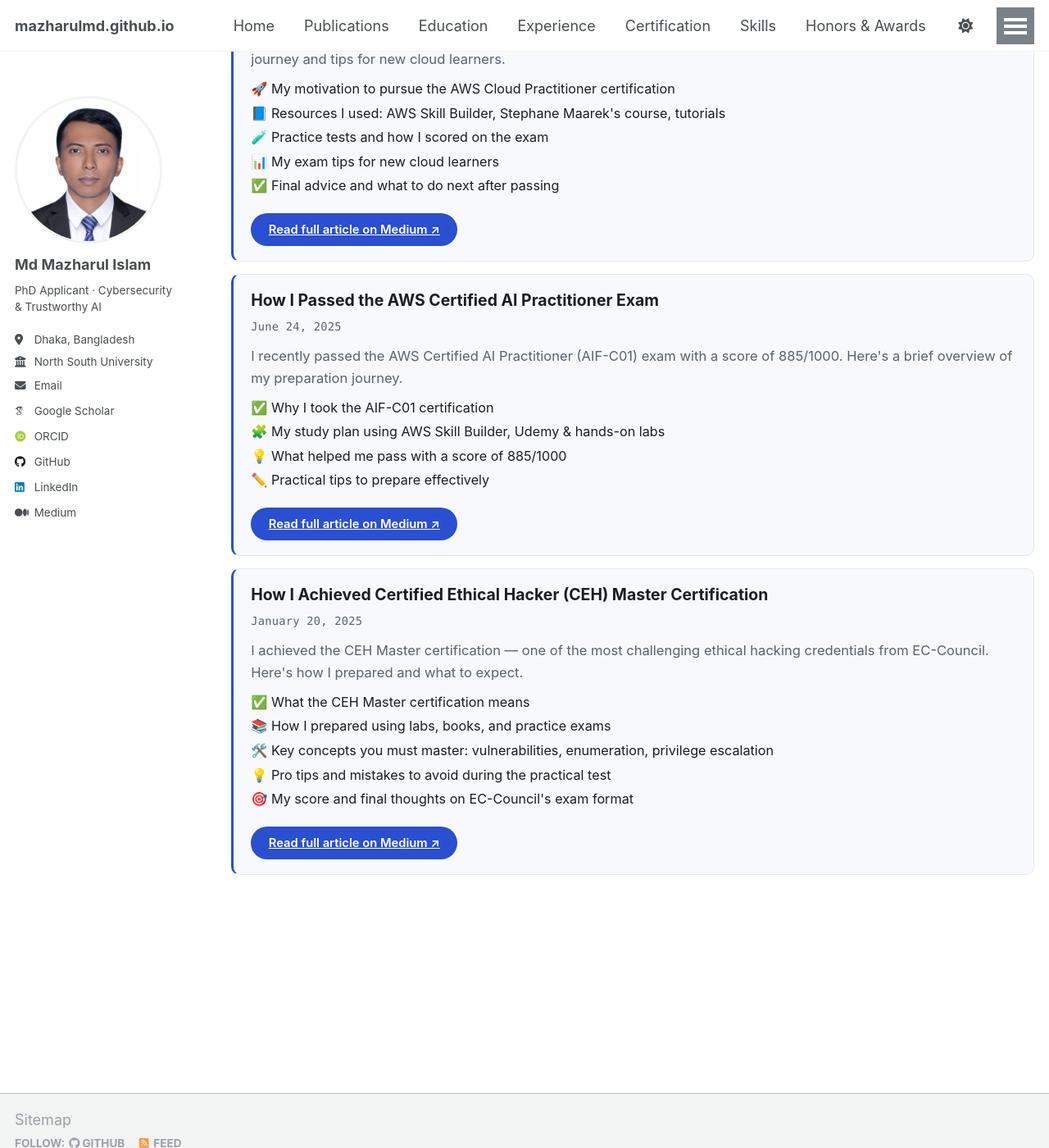
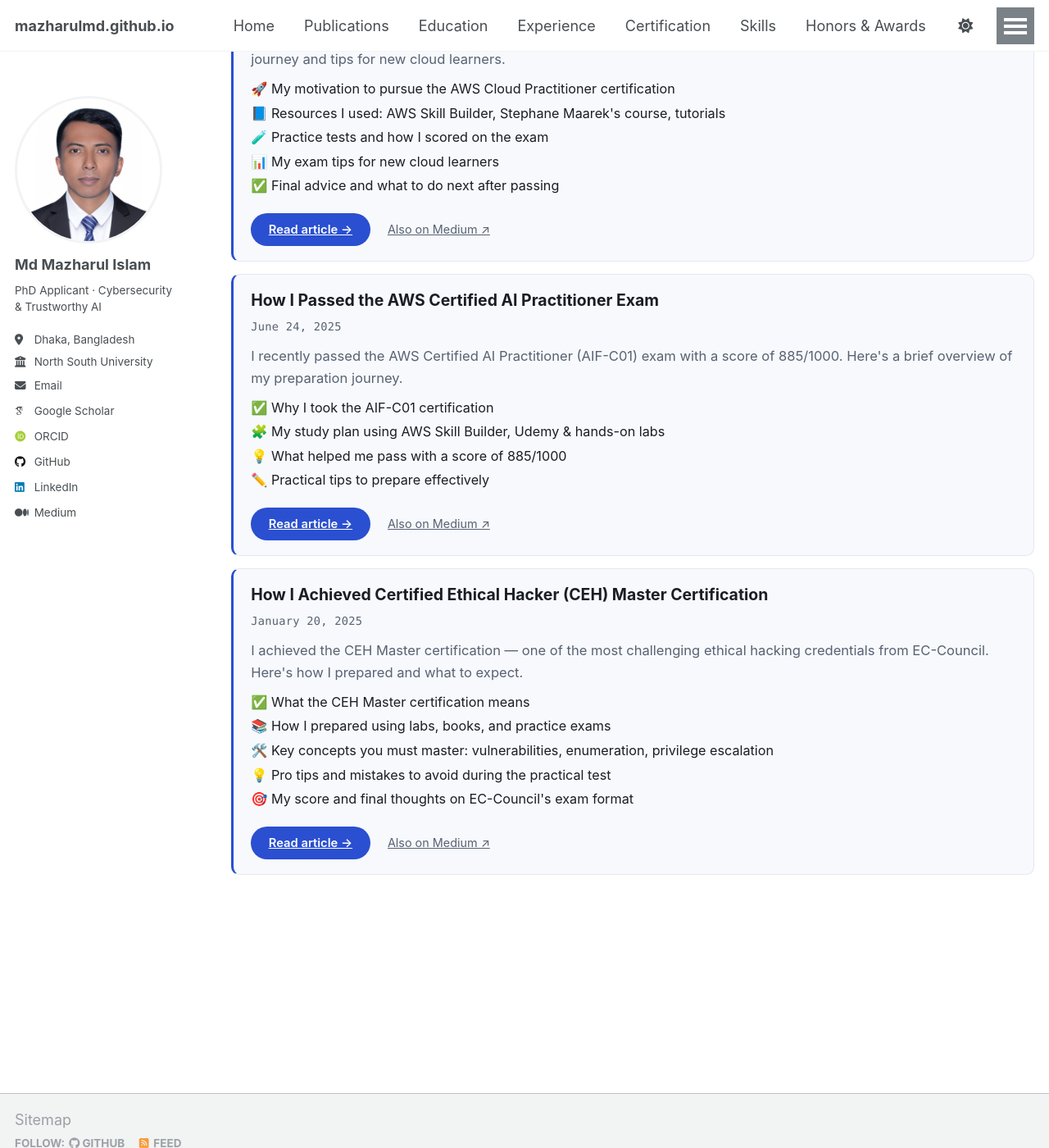
Before and after one commit to mazharulmd/mazharulmd.github.io, a Jekyll site: the page built from _pages/blog.html, in a window 1280 px wide and 1400 px high, scrolled down 328 px. Shown: the whole window at 82% size. Built offline with Jekyll 4.4.1, drawn with Linux system fonts in a browser that asks for light colours; some web fonts are replaced; a script that is not in the unit is left out.

Commit message:
Update blog.html

```diff
--- a/_pages/blog.html
+++ b/_pages/blog.html
@@ -29,6 +29,8 @@ html[data-theme="dark"] .hx{ --hx-accent:#90a4ff; --hx-soft:#1b2233; --hx-card:#
 .hx-blist li{ font-size:.9rem; line-height:1.6; color:var(--hx-ink); margin:.2rem 0; }
 .hx-medium-btn{ display:inline-block; margin-top:.9rem; padding:.5rem 1.2rem; background:#2a4fd0; color:#fff; border-radius:25px; font-weight:600; text-decoration:none; font-size:.82rem; transition:background .18s ease; }
 .hx-medium-btn:hover{ background:#2440b8; color:#fff; }
+.hx-medium-alt{ display:inline-block; margin-top:.9rem; margin-left:.9rem; font-size:.8rem; color:var(--hx-muted); text-decoration:none; }
+.hx-medium-alt:hover{ color:var(--hx-accent); }
 </style>
 
 <div class="hx hx-blog">
@@ -61,8 +63,9 @@ html[data-theme="dark"] .hx{ --hx-accent:#90a4ff; --hx-soft:#1b2233; --hx-card:#
       </ul>
     {% endif %}
 
+    <a href="{{ base_path }}{{ post.url }}" class="hx-medium-btn">Read article &rarr;</a>
     {% if post.mediumurl %}
-      <a href="{{ post.mediumurl }}" target="_blank" class="hx-medium-btn">Read full article on Medium &#8599;</a>
+      <a href="{{ post.mediumurl }}" target="_blank" class="hx-medium-alt">Also on Medium &#8599;</a>
     {% endif %}
   </div>
 
```
